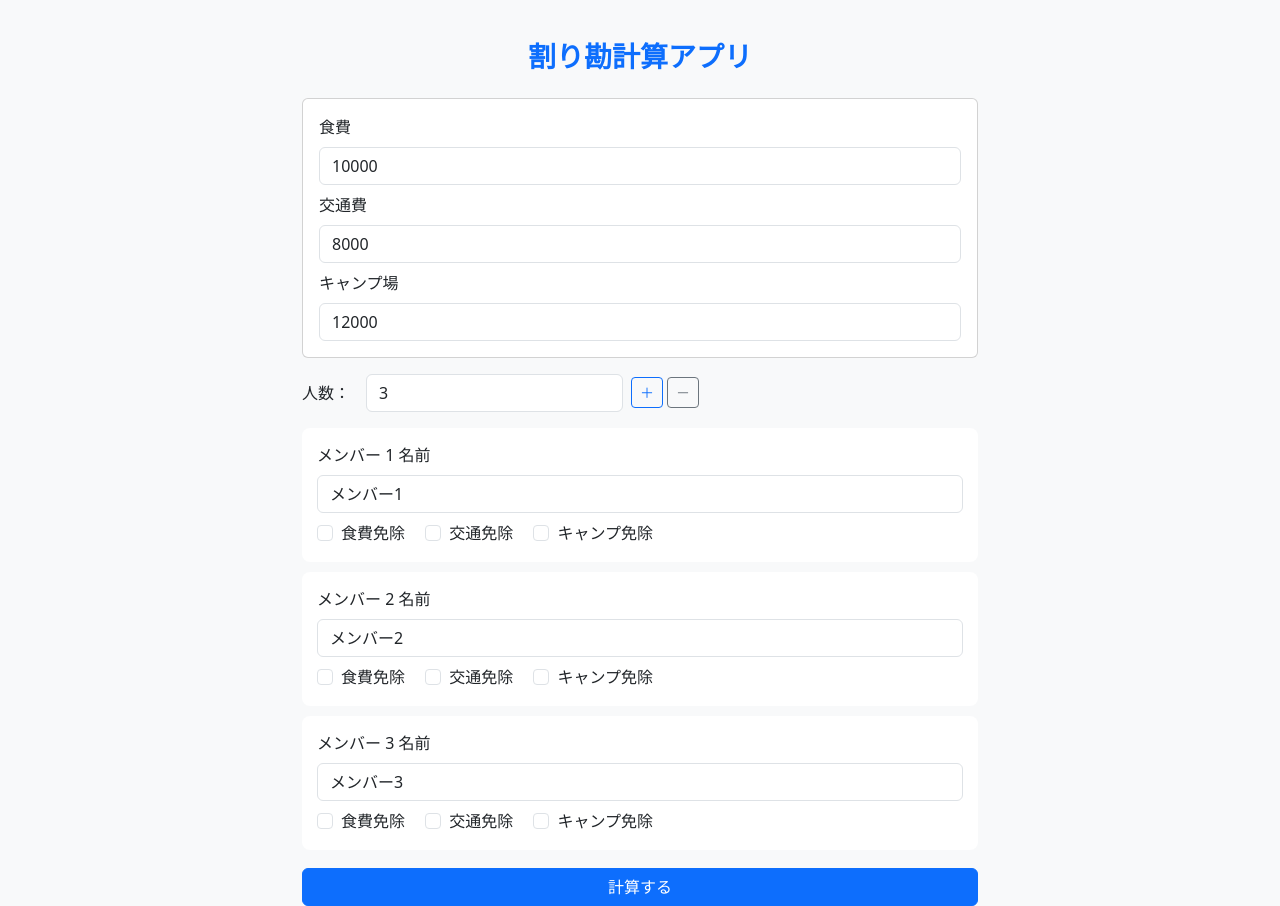
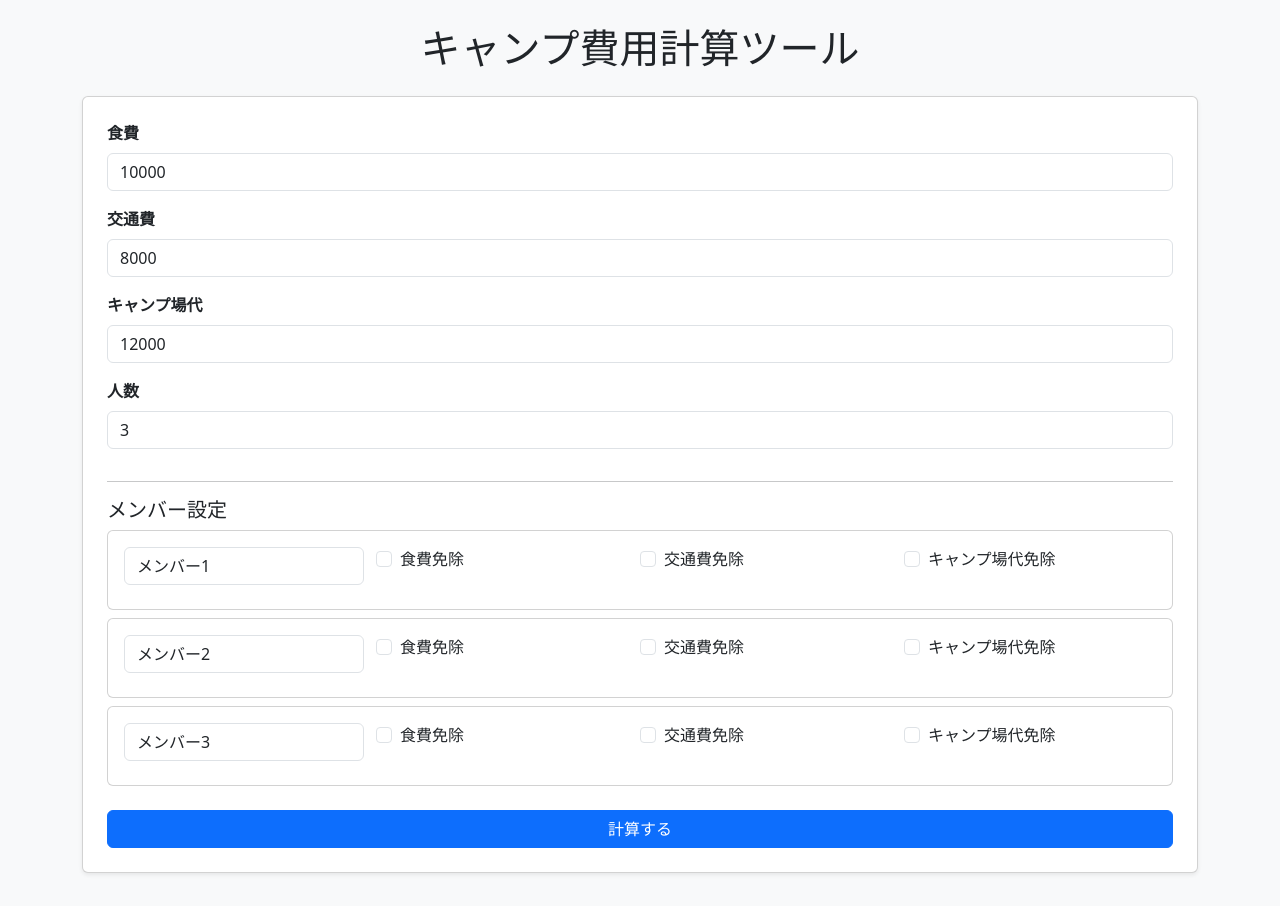
Before and after one commit to yt1092/campcostapp_flask, a Flask app: page / in a window 1280 px wide. After the commit the page ends 874 px from the top, so only its background shows below. Run offline with Flask 2, Linux system fonts and the light colour scheme.

Commit message:
Update index.html

```diff
--- a/templates/index.html
+++ b/templates/index.html
@@ -2,87 +2,73 @@
 <html lang="ja">
 <head>
   <meta charset="UTF-8">
-  <title>計算アプリ</title>
-  <link href="https://cdn.jsdelivr.net/npm/bootstrap@5.3.3/dist/css/bootstrap.min.css" rel="stylesheet">
-  <style>
-    body { background-color: #f8f9fa; }
-    .container { max-width: 700px; margin-top: 40px; }
-    .member-card { background: #fff; padding: 15px; border-radius: 8px; margin-bottom: 10px; }
-  </style>
+  <title>キャンプ費用計算ツール</title>
+  <link href="https://cdn.jsdelivr.net/npm/bootstrap@5.3.2/dist/css/bootstrap.min.css" rel="stylesheet">
 </head>
-<body>
-<div class="container">
-  <h3 class="text-center mb-4 fw-bold text-primary">割り勘計算アプリ</h3>
-  <form method="POST">
+<body class="bg-light">
+  <div class="container py-4">
+    <h1 class="text-center mb-4">キャンプ費用計算ツール</h1>
 
-    <div class="card p-3 mb-3">
-      <label class="form-label">食費</label>
-      <input type="number" name="food" class="form-control mb-2" value="{{ food|int }}">
-      <label class="form-label">交通費</label>
-      <input type="number" name="transport" class="form-control mb-2" value="{{ transport|int }}">
-      <label class="form-label">キャンプ場</label>
-      <input type="number" name="camp" class="form-control" value="{{ camp|int }}">
+    <form method="post" class="card p-4 shadow-sm">
+      <div class="mb-3">
+        <label class="form-label fw-bold">食費</label>
+        <input type="number" name="food" class="form-control" value="{{ food }}" required>
+      </div>
+      <div class="mb-3">
+        <label class="form-label fw-bold">交通費</label>
+        <input type="number" name="transport" class="form-control" value="{{ transport }}" required>
+      </div>
+      <div class="mb-3">
+        <label class="form-label fw-bold">キャンプ場代</label>
+        <input type="number" name="camp" class="form-control" value="{{ camp }}" required>
       </div>
 
-    <!-- 人数調整 -->
-    <div class="d-flex align-items-center mb-3">
-      <label class="me-3 mb-0">人数：</label>
-      <input type="number" name="people" id="people" class="form-control w-auto me-2" value="{{ people }}" min="1">
-      <button type="button" class="btn btn-outline-primary btn-sm me-1" id="add-person">＋</button>
-      <button type="button" class="btn btn-outline-secondary btn-sm" id="remove-person">－</button>
+      <div class="mb-3">
+        <label class="form-label fw-bold">人数</label>
+        <input type="number" name="people" class="form-control" value="{{ people }}" min="1" max="10" required>
       </div>
 
-    <div id="members">
+      <hr>
+      <h5>メンバー設定</h5>
+
       {% for i in range(people) %}
-      <div class="member-card">
-        <label class="form-label">メンバー {{ i+1 }} 名前</label>
-        <input type="text" class="form-control mb-2" name="name_{{ i }}" value="{{ names[i] }}">
-        <div class="form-check form-check-inline">
-          <input class="form-check-input" type="checkbox" name="food_exempt_{{ i }}" {% if food_ex[i] %}checked{% endif %}>
-          <label class="form-check-label">食費免除</label>
+      <div class="card mb-2 p-3">
+        <div class="row">
+          <div class="col-md-3 mb-2">
+            <input type="text" name="name_{{ i }}" class="form-control" value="{{ names[i] }}">
           </div>
-        <div class="form-check form-check-inline">
-          <input class="form-check-input" type="checkbox" name="transport_exempt_{{ i }}" {% if transport_ex[i] %}checked{% endif %}>
-          <label class="form-check-label">交通免除</label>
+          <div class="col-md-3 form-check">
+            <input type="checkbox" name="food_exempt_{{ i }}" class="form-check-input" id="food_ex_{{ i }}" {% if food_ex[i] %}checked{% endif %}>
+            <label for="food_ex_{{ i }}" class="form-check-label">食費免除</label>
           </div>
-        <div class="form-check form-check-inline">
-          <input class="form-check-input" type="checkbox" name="camp_exempt_{{ i }}" {% if camp_ex[i] %}checked{% endif %}>
-          <label class="form-check-label">キャンプ免除</label>
+          <div class="col-md-3 form-check">
+            <input type="checkbox" name="transport_exempt_{{ i }}" class="form-check-input" id="trans_ex_{{ i }}" {% if transport_ex[i] %}checked{% endif %}>
+            <label for="trans_ex_{{ i }}" class="form-check-label">交通費免除</label>
+          </div>
+          <div class="col-md-3 form-check">
+            <input type="checkbox" name="camp_exempt_{{ i }}" class="form-check-input" id="camp_ex_{{ i }}" {% if camp_ex[i] %}checked{% endif %}>
+            <label for="camp_ex_{{ i }}" class="form-check-label">キャンプ場代免除</label>
+          </div>
         </div>
       </div>
       {% endfor %}
-    </div>
 
-    <button type="submit" class="btn btn-primary w-100 mt-2">計算する</button>
+      <button type="submit" class="btn btn-primary w-100 mt-3">計算する</button>
     </form>
 
     {% if results %}
-  <div class="card mt-4 p-3">
-    <h5 class="fw-bold mb-2">結果</h5>
+    <div class="card p-4 mt-4 shadow-sm">
+      <h4 class="mb-3">結果</h4>
       <ul class="list-group">
         {% for i in range(people) %}
-      <li class="list-group-item d-flex justify-content-between">
-        <span>{{ names[i] }}</span>
-        <strong>{{ "{:,}".format(results[i]) }} 円</strong>
+        <li class="list-group-item d-flex justify-content-between align-items-center">
+          {{ names[i] }}
+          <span class="fw-bold">{{ results[i] }} 円</span>
         </li>
         {% endfor %}
       </ul>
     </div>
     {% endif %}
   </div>
-
-<script>
-document.getElementById('add-person').addEventListener('click', () => {
-  const input = document.getElementById('people');
-  input.value = parseInt(input.value) + 1;
-  input.form.submit();
-});
-
-document.getElementById('remove-person').addEventListener('click', () => {
-  const input = document.getElementById('people');
-  input.value = Math.max(1, parseInt(input.value) - 1);
-  input.form.submit();
-});
-</script>
 </body>
 </html>
```
Lines whose indentation alone changed are shown as unchanged.
